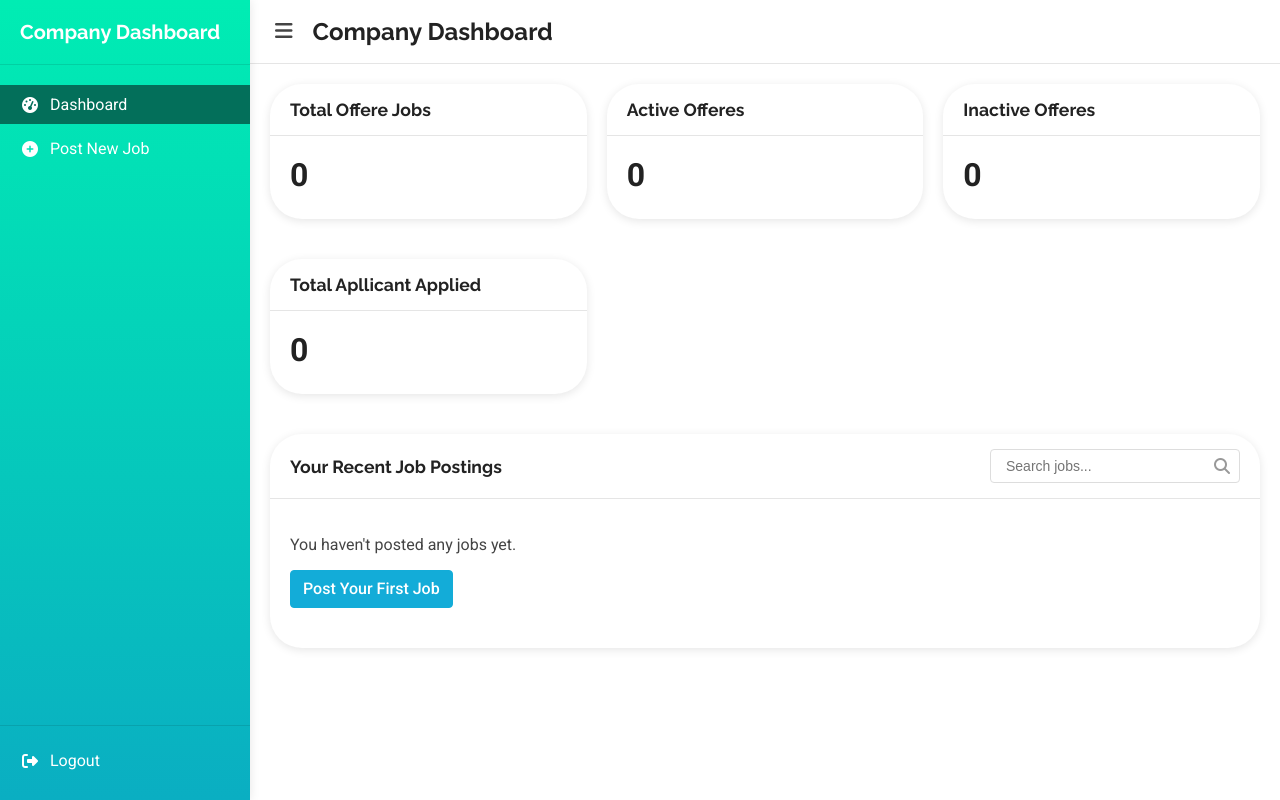
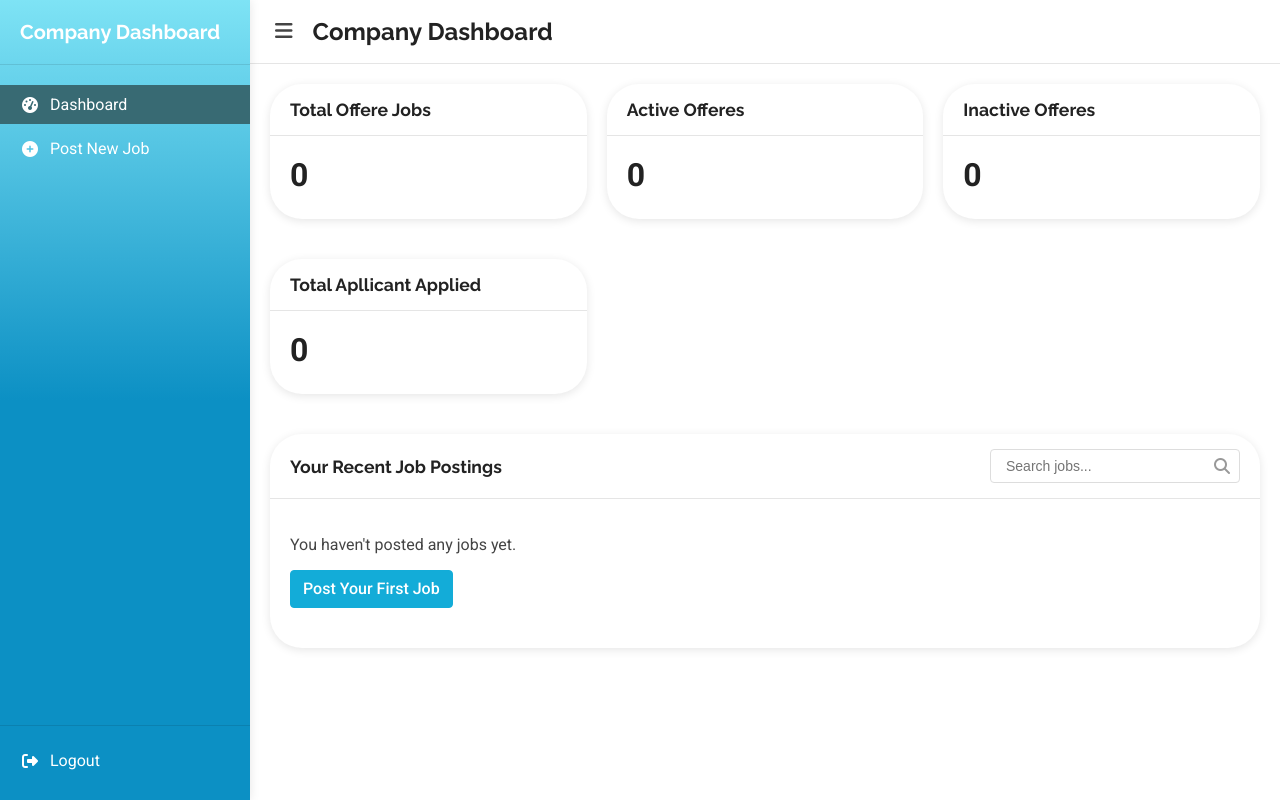
Before and after one commit to alineFhassan/EECE798N_Project, a Flask app: page /company_dashboard in a window 1280 px wide. Run offline with Flask 3, Linux system fonts and the light colour scheme; the visitor is signed in with stand-in values (Sample User, id 1); data that the repository does not hold is empty.

Commit message:
Changed Color Theme

```diff
--- a/frontend/static/assets/css/dashboard.css
+++ b/frontend/static/assets/css/dashboard.css
@@ -26,7 +26,7 @@
   box-shadow: 0 0 10px rgba(0, 0, 0, 0.1);
   transition: transform 0.3s ease;
   z-index: 1000;
-  background: linear-gradient(to top, #0aaec2, #00EDB3);
+  background:linear-gradient(to top, #0C90C4 50%, #7EE3F5);
 }
 
 .sidebar-header {
@@ -84,7 +84,7 @@
 }
 
 .sidebar-menu-item.active .sidebar-menu-link {
-  background-color: #036f5a;
+  background-color: #386a73;
   color: white;
 }
 
--- a/frontend/static/assets/css/style_login.css
+++ b/frontend/static/assets/css/style_login.css
@@ -10,7 +10,7 @@ body {
   height: 100vh;
   width: 100%;
   place-items: center;
-  background:linear-gradient(to bottom, #0aaec2, #00EDB3 130%);
+  background: linear-gradient(to top, #0C90C4, #7EE3F5);
 }
 ::selection {
   background: #1abeff;
--- a/frontend/static/assets/css/style_signup.css
+++ b/frontend/static/assets/css/style_signup.css
@@ -14,7 +14,7 @@ body {
   justify-content: center;
   align-items: center;
   padding: 10px;
-  background: linear-gradient(to bottom, #0aaec2, #00EDB3 130%);
+  background: linear-gradient(to top, #0C90C4, #7EE3F5);
 }
 
 .container {
```
